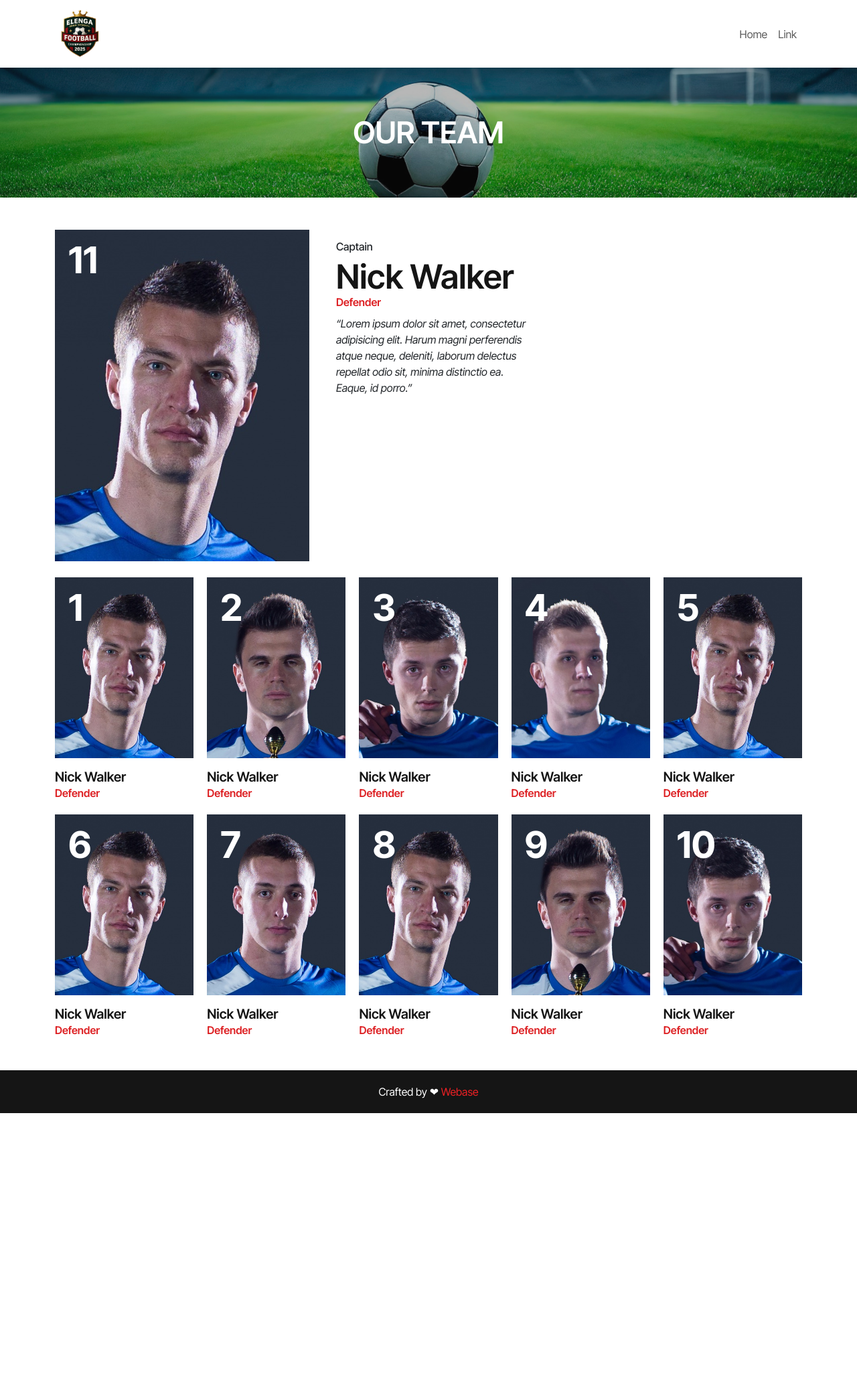
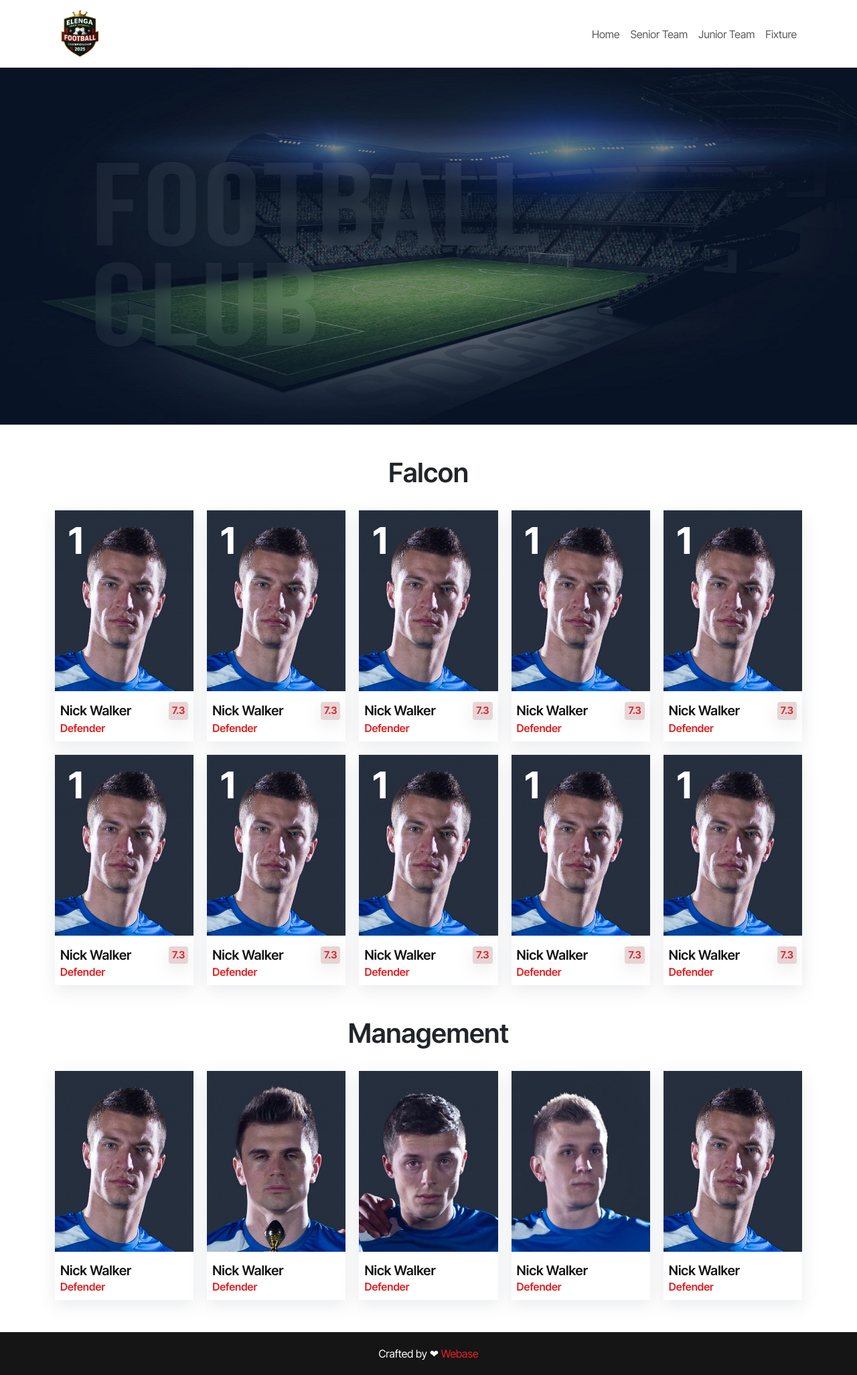
Before and after one commit to coderamit01/Football-Template, a PHP site: page /team.php in a window 1280 px wide. Shown: the whole page at 67% size. Before the commit the page ends 1662 px from the top, so only its background shows below. Run offline with PHP 8.4, Linux system fonts and the light colour scheme.

Commit message:
team page design issue fix

```diff
--- a/css/style.css
+++ b/css/style.css
@@ -14,6 +14,15 @@ body {
   color: #fff;
   text-transform: uppercase;
   font-weight: 600;
+}
+.section-title {
+  font-size: 40px;
+  font-weight: 600;
+}
+.sub-title {
+  color: #dd2124;
+  font-size: 16px;
+  font-weight: 500;
 }
 .navbar-brand img {
   height: 75px;
@@ -106,10 +115,7 @@ body {
   padding: 50px 0;
 }
 
-.section-title {
-  font-size: 45px;
-  font-weight: 600;
-}
+
 .section-title a {
   text-decoration: none;
   color: #151515;
@@ -353,9 +359,30 @@ body {
   width: 100%;
   height: auto;
 }
+.league-page .page-title-section {
+  background: url('../images/league-bg.png');
+}
+.team-group-image img {
+  width: 100%;
+}
+.sc-item {
+  box-shadow: rgba(149, 157, 165, 0.2) 0px 8px 24px;
+}
+.sc-item-content {
+  padding: 0px 8px 8px 8px;
+}
+.rating {
+  font-size: 15px;
+  padding: 2px 5px;
+  color: #dd2124;
+  font-weight: 600;
+  background-color: #6d080a2b;
+  box-shadow: rgba(165, 149, 150, 0.2) 0px 8px 24px;
+  border-radius: 4px;
+}
+.fixture-section {
 
-
-
+}
 /* Footer style  */
 .footer {
   padding: 20px 0;
--- a/header.php
+++ b/header.php
@@ -23,10 +23,16 @@
         <div class="collapse navbar-collapse" id="navbarTogglerDemo02">
           <ul class="navbar-nav mb-2 mb-lg-0  ms-auto">
             <li class="nav-item">
-              <a class="nav-link" aria-current="page" href="#">Home</a>
+              <a class="nav-link" href="index.php">Home</a>
             </li>
             <li class="nav-item">
-              <a class="nav-link" href="#">Link</a>
+              <a class="nav-link" href="league.php">Senior Team</a>
+            </li>
+            <li class="nav-item">
+              <a class="nav-link" href="league.php">Junior Team</a>
+            </li>
+            <li class="nav-item">
+              <a class="nav-link" href="fixture.php">Fixture</a>
             </li>
           </ul>
         </div>
--- a/team.php
+++ b/team.php
@@ -1,35 +1,166 @@
 <?php require_once('header.php'); ?>
 <main>
-  <section class="page-title-section">
+  <section class="team-group-image">
+    <img src="images/1.jpg" alt="Team Image">
+  </section>
+  <!-- <section class="page-title-section">
     <div class="page-title-content">
       <h2 class="page-title text-center mb-0">Our Team</h2>
     </div>
-  </section>
+  </section> -->
   <section class="squad-section py-5">
     <div class="container">
-      <div class="row captain pb-4">
-        <div class="col-md-8">
+      <h2 class="text-center section-title">Falcon</h2>
+      <div class="sc pt-4">
         <!--start squad item  -->
-          <div class="d-flex flex-column-reverse flex-md-row gap-4">
-            <a href="player.php" class="cpatain-featured">
+        <div class="sc-item d-flex flex-column gap-3">
+          <a href="player.php" class="post_featured">
             <img src="images/players/1.jpg" alt="Player Image">
-              <span class="player-number">11</span>
+            <span class="player-number">1</span>
           </a>
-            <div class="captain-content p-0 p-md-3 d-flex flex-column gap-2">
-              <h5 class="player-role mb-0">Captain</h5>
-              <h6 class="mb-0 captain-name"><a href="player.php">Nick Walker</a></h6>
+          <div class="sc-item-content">
+            <div class="d-flex align-items-center justify-content-between">
+              <h6 class="sc-item-title mb-0"><a href="player.php">Nick Walker</a></h6>
+              <span class="rating">7.3</span>
+            </div>
             <span class="item-role">Defender</span>
-          <p><i>“Lorem ipsum dolor sit amet, consectetur adipisicing elit. Harum magni perferendis atque neque, deleniti, laborum delectus repellat odio sit, minima distinctio ea. Eaque, id porro.”</i></p>
+          </div>
+        </div><!--end squad item  -->
+        <!--start squad item  -->
+        <div class="sc-item d-flex flex-column gap-3">
+          <a href="player.php" class="post_featured">
+            <img src="images/players/1.jpg" alt="Player Image">
+            <span class="player-number">1</span>
+          </a>
+          <div class="sc-item-content">
+            <div class="d-flex align-items-center justify-content-between">
+              <h6 class="sc-item-title mb-0"><a href="player.php">Nick Walker</a></h6>
+              <span class="rating">7.3</span>
+            </div>
+            <span class="item-role">Defender</span>
+          </div>
+        </div><!--end squad item  -->
+        <!--start squad item  -->
+        <div class="sc-item d-flex flex-column gap-3">
+          <a href="player.php" class="post_featured">
+            <img src="images/players/1.jpg" alt="Player Image">
+            <span class="player-number">1</span>
+          </a>
+          <div class="sc-item-content">
+            <div class="d-flex align-items-center justify-content-between">
+              <h6 class="sc-item-title mb-0"><a href="player.php">Nick Walker</a></h6>
+              <span class="rating">7.3</span>
+            </div>
+            <span class="item-role">Defender</span>
+          </div>
+        </div><!--end squad item  -->
+        <!--start squad item  -->
+        <div class="sc-item d-flex flex-column gap-3">
+          <a href="player.php" class="post_featured">
+            <img src="images/players/1.jpg" alt="Player Image">
+            <span class="player-number">1</span>
+          </a>
+          <div class="sc-item-content">
+            <div class="d-flex align-items-center justify-content-between">
+              <h6 class="sc-item-title mb-0"><a href="player.php">Nick Walker</a></h6>
+              <span class="rating">7.3</span>
+            </div>
+            <span class="item-role">Defender</span>
+          </div>
+        </div><!--end squad item  -->
+        <!--start squad item  -->
+        <div class="sc-item d-flex flex-column gap-3">
+          <a href="player.php" class="post_featured">
+            <img src="images/players/1.jpg" alt="Player Image">
+            <span class="player-number">1</span>
+          </a>
+          <div class="sc-item-content">
+            <div class="d-flex align-items-center justify-content-between">
+              <h6 class="sc-item-title mb-0"><a href="player.php">Nick Walker</a></h6>
+              <span class="rating">7.3</span>
+            </div>
+            <span class="item-role">Defender</span>
+          </div>
+        </div><!--end squad item  -->
+        <!--start squad item  -->
+        <div class="sc-item d-flex flex-column gap-3">
+          <a href="player.php" class="post_featured">
+            <img src="images/players/1.jpg" alt="Player Image">
+            <span class="player-number">1</span>
+          </a>
+          <div class="sc-item-content">
+            <div class="d-flex align-items-center justify-content-between">
+              <h6 class="sc-item-title mb-0"><a href="player.php">Nick Walker</a></h6>
+              <span class="rating">7.3</span>
+            </div>
+            <span class="item-role">Defender</span>
+          </div>
+        </div><!--end squad item  -->
+        <!--start squad item  -->
+        <div class="sc-item d-flex flex-column gap-3">
+          <a href="player.php" class="post_featured">
+            <img src="images/players/1.jpg" alt="Player Image">
+            <span class="player-number">1</span>
+          </a>
+          <div class="sc-item-content">
+            <div class="d-flex align-items-center justify-content-between">
+              <h6 class="sc-item-title mb-0"><a href="player.php">Nick Walker</a></h6>
+              <span class="rating">7.3</span>
+            </div>
+            <span class="item-role">Defender</span>
+          </div>
+        </div><!--end squad item  -->
+        <!--start squad item  -->
+        <div class="sc-item d-flex flex-column gap-3">
+          <a href="player.php" class="post_featured">
+            <img src="images/players/1.jpg" alt="Player Image">
+            <span class="player-number">1</span>
+          </a>
+          <div class="sc-item-content">
+            <div class="d-flex align-items-center justify-content-between">
+              <h6 class="sc-item-title mb-0"><a href="player.php">Nick Walker</a></h6>
+              <span class="rating">7.3</span>
+            </div>
+            <span class="item-role">Defender</span>
+          </div>
+        </div><!--end squad item  -->
+        <!--start squad item  -->
+        <div class="sc-item d-flex flex-column gap-3">
+          <a href="player.php" class="post_featured">
+            <img src="images/players/1.jpg" alt="Player Image">
+            <span class="player-number">1</span>
+          </a>
+          <div class="sc-item-content">
+            <div class="d-flex align-items-center justify-content-between">
+              <h6 class="sc-item-title mb-0"><a href="player.php">Nick Walker</a></h6>
+              <span class="rating">7.3</span>
+            </div>
+            <span class="item-role">Defender</span>
+          </div>
+        </div><!--end squad item  -->
+        <!--start squad item  -->
+        <div class="sc-item d-flex flex-column gap-3">
+          <a href="player.php" class="post_featured">
+            <img src="images/players/1.jpg" alt="Player Image">
+            <span class="player-number">1</span>
+          </a>
+          <div class="sc-item-content">
+            <div class="d-flex align-items-center justify-content-between">
+              <h6 class="sc-item-title mb-0"><a href="player.php">Nick Walker</a></h6>
+              <span class="rating">7.3</span>
+            </div>
+            <span class="item-role">Defender</span>
           </div>
         </div><!--end squad item  -->
       </div>
-      </div>
+      <div class="row pt-5">
+        <h2 class="text-center section-title">Management</h2>
+        <div class="col-12 pt-4">
           <div class="sc">
             <!--start squad item  -->
             <div class="sc-item d-flex flex-column gap-3">
               <a href="player.php" class="post_featured">
                 <img src="images/players/1.jpg" alt="Player Image">
-            <span class="player-number">1</span>
               </a>
               <div class="sc-item-content">
                 <h6 class="sc-item-title mb-0"><a href="player.php">Nick Walker</a></h6>
@@ -40,7 +171,6 @@
             <div class="sc-item d-flex flex-column gap-3">
               <a href="player.php" class="post_featured">
                 <img src="images/players/2.jpg" alt="Player Image">
-            <span class="player-number">2</span>
               </a>
               <div class="sc-item-content">
                 <h6 class="sc-item-title mb-0"><a href="player.php">Nick Walker</a></h6>
@@ -51,7 +181,6 @@
             <div class="sc-item d-flex flex-column gap-3">
               <a href="player.php" class="post_featured">
                 <img src="images/players/3.jpg" alt="Player Image">
-            <span class="player-number">3</span>
               </a>
               <div class="sc-item-content">
                 <h6 class="sc-item-title mb-0"><a href="player.php">Nick Walker</a></h6>
@@ -62,7 +191,6 @@
             <div class="sc-item d-flex flex-column gap-3">
               <a href="player.php" class="post_featured">
                 <img src="images/players/4.jpg" alt="Player Image">
-            <span class="player-number">4</span>
               </a>
               <div class="sc-item-content">
                 <h6 class="sc-item-title mb-0"><a href="player.php">Nick Walker</a></h6>
@@ -73,62 +201,6 @@
             <div class="sc-item d-flex flex-column gap-3">
               <a href="player.php" class="post_featured">
                 <img src="images/players/5.jpg" alt="Player Image">
-            <span class="player-number">5</span>
-          </a>
-          <div class="sc-item-content">
-            <h6 class="sc-item-title mb-0"><a href="player.php">Nick Walker</a></h6>
-            <span class="item-role">Defender</span>
-          </div>
-        </div><!--end squad item  -->
-        <!--start squad item  -->
-        <div class="sc-item d-flex flex-column gap-3">
-          <a href="player.php" class="post_featured">
-            <img src="images/players/6.jpg" alt="Player Image">
-            <span class="player-number">6</span>
-          </a>
-          <div class="sc-item-content">
-            <h6 class="sc-item-title mb-0"><a href="player.php">Nick Walker</a></h6>
-            <span class="item-role">Defender</span>
-          </div>
-        </div><!--end squad item  -->
-        <!--start squad item  -->
-        <div class="sc-item d-flex flex-column gap-3">
-          <a href="player.php" class="post_featured">
-            <img src="images/players/7.jpg" alt="Player Image">
-            <span class="player-number">7</span>
-          </a>
-          <div class="sc-item-content">
-            <h6 class="sc-item-title mb-0"><a href="player.php">Nick Walker</a></h6>
-            <span class="item-role">Defender</span>
-          </div>
-        </div><!--end squad item  -->
-        <!--start squad item  -->
-        <div class="sc-item d-flex flex-column gap-3">
-          <a href="player.php" class="post_featured">
-            <img src="images/players/1.jpg" alt="Player Image">
-            <span class="player-number">8</span>
-          </a>
-          <div class="sc-item-content">
-            <h6 class="sc-item-title mb-0"><a href="player.php">Nick Walker</a></h6>
-            <span class="item-role">Defender</span>
-          </div>
-        </div><!--end squad item  -->
-        <!--start squad item  -->
-        <div class="sc-item d-flex flex-column gap-3">
-          <a href="player.php" class="post_featured">
-            <img src="images/players/2.jpg" alt="Player Image">
-            <span class="player-number">9</span>
-          </a>
-          <div class="sc-item-content">
-            <h6 class="sc-item-title mb-0"><a href="player.php">Nick Walker</a></h6>
-            <span class="item-role">Defender</span>
-          </div>
-        </div><!--end squad item  -->
-        <!--start squad item  -->
-        <div class="sc-item d-flex flex-column gap-3">
-          <a href="player.php" class="post_featured">
-            <img src="images/players/3.jpg" alt="Player Image">
-            <span class="player-number">10</span>
               </a>
               <div class="sc-item-content">
                 <h6 class="sc-item-title mb-0"><a href="player.php">Nick Walker</a></h6>
@@ -137,6 +209,8 @@
             </div><!--end squad item  -->
           </div>
         </div>
+      </div>
+    </div>
   </section>
 </main>
 <?php require_once('footer.php'); ?>
```
Also changed, not shown: fixture.php (added, +14 -0 lines), league.php (+8 -4 lines), player.php (+6 -2 lines), images/league-bg.png (added). Lines whose indentation alone changed are shown as unchanged.
